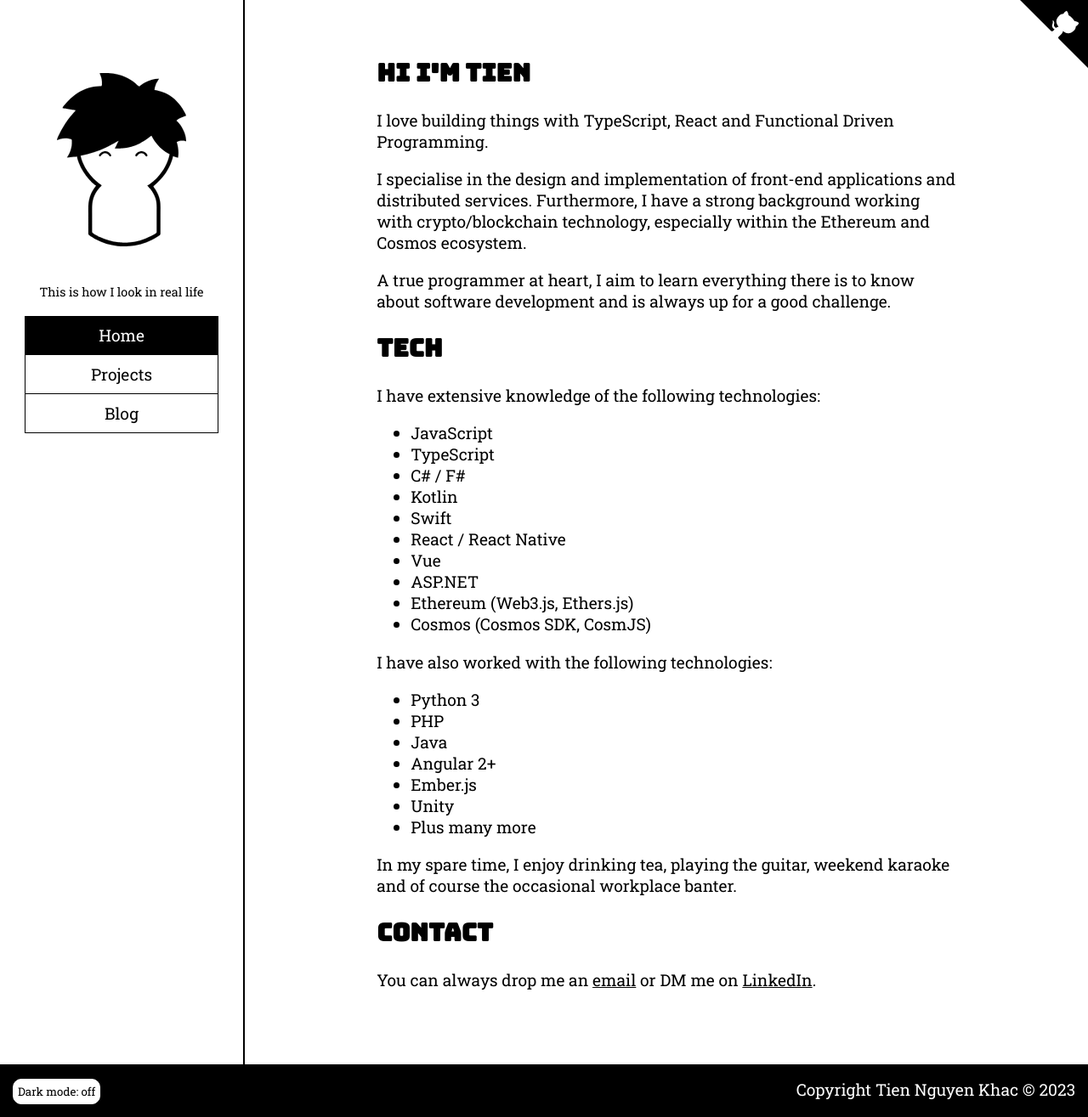
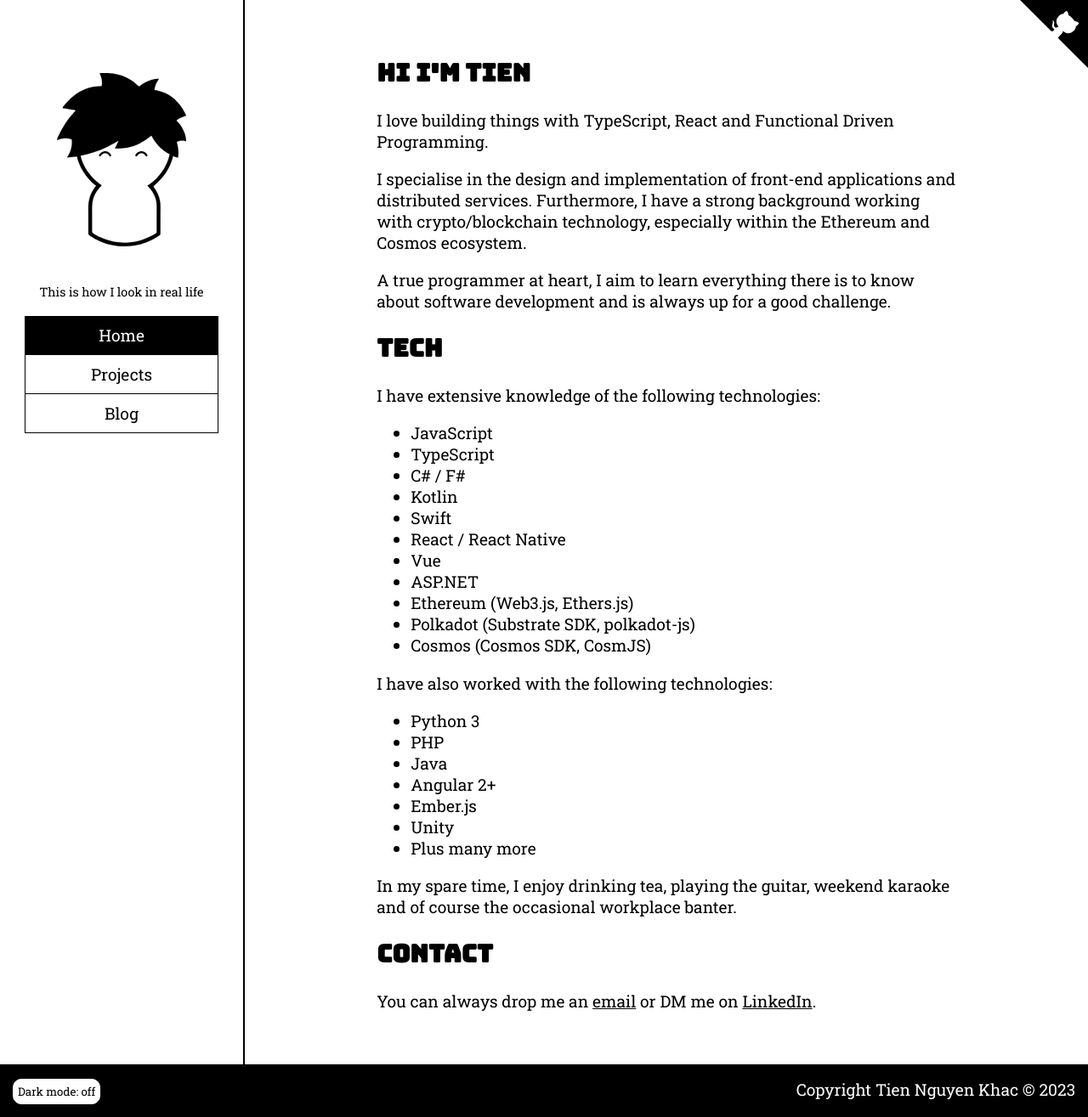
Before and after one commit to tien/tien.github.io, a Jekyll site: the page built from index.html, in a window 1280 px wide. Shown: the whole page at 85% size. Built offline with Jekyll 4.4.1, drawn with Linux system fonts in a browser that asks for light colours.

Commit message:
chore: update experiences

```diff
--- a/index.html
+++ b/index.html
@@ -37,6 +37,7 @@
       <li>Vue</li>
       <li>ASP.NET</li>
       <li>Ethereum (Web3.js, Ethers.js)</li>
+      <li>Polkadot (Substrate SDK, polkadot-js)</li>
       <li>Cosmos (Cosmos SDK, CosmJS)</li>
     </ul>
   </section>
```
